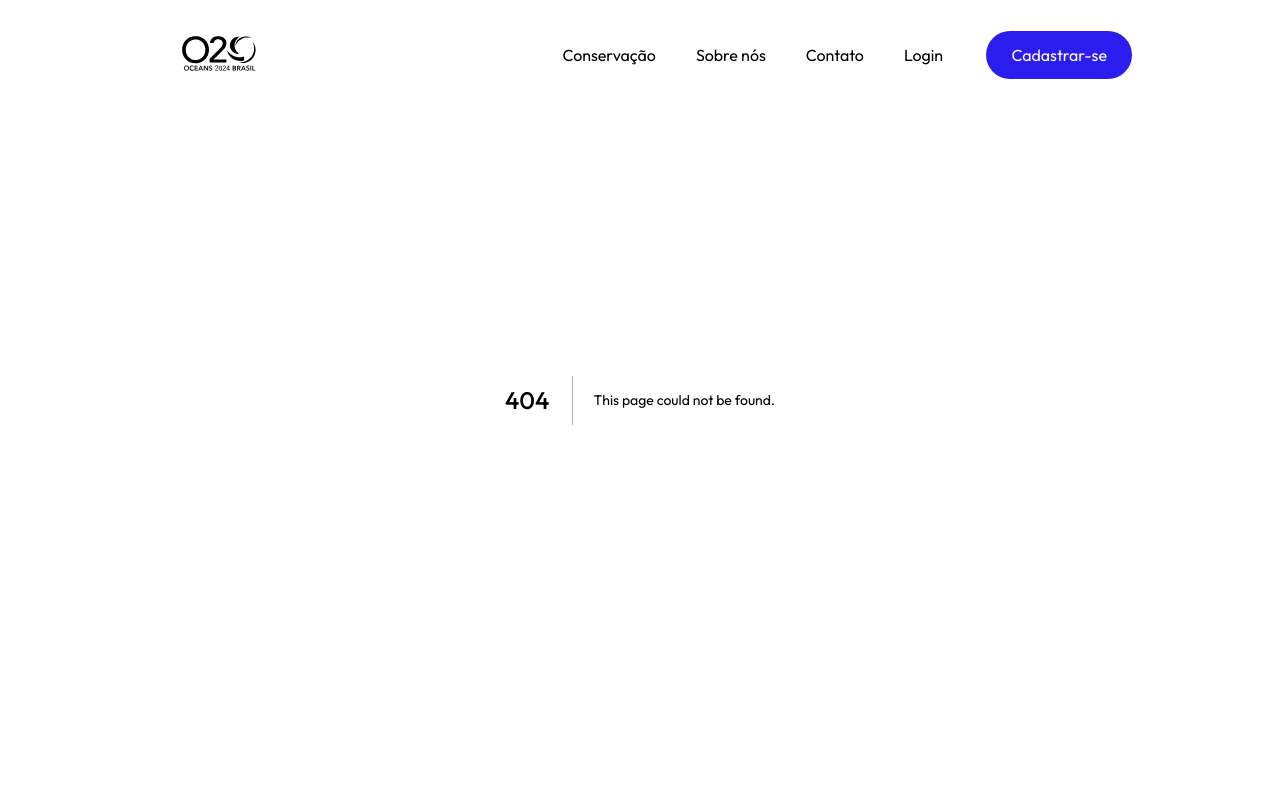
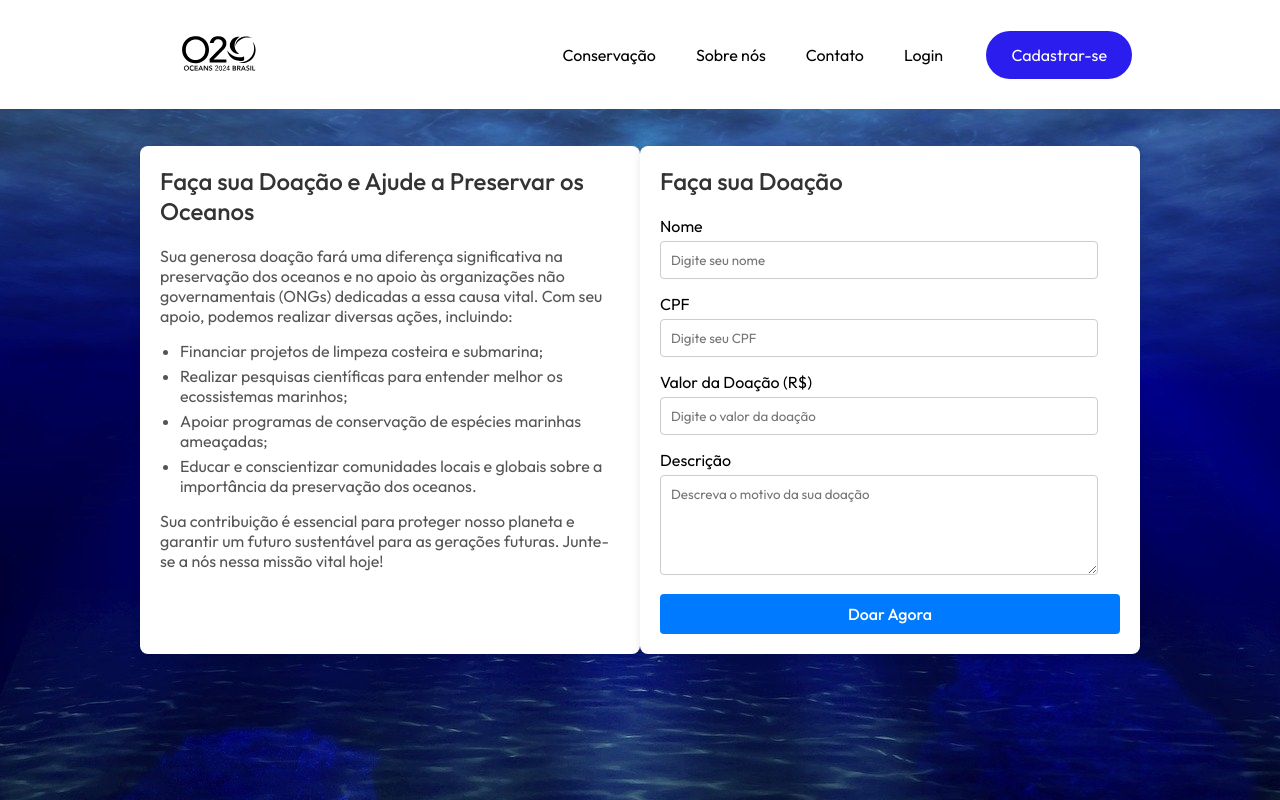
Before and after one commit to devtorugo/GS_OCEANS2024_WEB, a Next.js app: page /donation in a window 1280 px wide. Before the commit this address had no page. Built offline with nearby package versions, Linux system fonts and the light colour scheme.

Commit message:
Criando page de Doação(Donation)

```diff
--- a/src/app/animals/styles.css
+++ b/src/app/animals/styles.css
@@ -1,4 +1,3 @@
-/* styles.css */
 
 .animals-container {
     display: flex;
--- a/src/app/components/Donate/index.tsx
+++ b/src/app/components/Donate/index.tsx
@@ -1,5 +1,6 @@
 import React from 'react';
 import './styles.css';
+import Link from 'next/link';
 
 const Doacao = () => {
   return (
@@ -10,7 +11,7 @@ const Doacao = () => {
         <p className="doacao-text">
           Os oceanos são fundamentais para a vida na Terra. Eles regulam o clima, fornecem oxigênio, alimentação e são fonte de lazer e inspiração. Ajude as ONGs que trabalham incansavelmente para proteger nossos oceanos e a vida marinha.
         </p>
-        <button className="doacao-button">Fazer uma doação</button>
+        <Link href={'/donation'}><button className="doacao-button">Fazer uma doação</button></Link>
       </div>
     </div>
   );
--- /dev/null
+++ b/src/app/donation/page.tsx
@@ -0,0 +1,42 @@
+import React from 'react';
+import './styles.css';
+
+const DonationPage = () => {
+    return (
+        <div className='donation-page'>
+            <div className='donation-container'>
+                <div className='donation-description'>
+                    <h3>Faça sua Doação e Ajude a Preservar os Oceanos</h3>
+                    <p>Sua generosa doação fará uma diferença significativa na preservação dos oceanos e no apoio às organizações não governamentais (ONGs) dedicadas a essa causa vital. Com seu apoio, podemos realizar diversas ações, incluindo:</p>
+                    <ul>
+                        <li>Financiar projetos de limpeza costeira e submarina;</li>
+                        <li>Realizar pesquisas científicas para entender melhor os ecossistemas marinhos;</li>
+                        <li>Apoiar programas de conservação de espécies marinhas ameaçadas;</li>
+                        <li>Educar e conscientizar comunidades locais e globais sobre a importância da preservação dos oceanos.</li>
+                    </ul>
+                    <p>Sua contribuição é essencial para proteger nosso planeta e garantir um futuro sustentável para as gerações futuras. Junte-se a nós nessa missão vital hoje!</p>
+                </div>
+                <div className='donation-form'>
+                    <form>
+                        <h3>Faça sua Doação</h3>
+                        <label>Nome</label>
+                        <input type='text' name="name" placeholder='Digite seu nome' />
+
+                        <label>CPF</label>
+                        <input type='text' name="cpf" placeholder='Digite seu CPF' />
+
+                        <label>Valor da Doação (R$)</label>
+                        <input type='number' name="amount" placeholder='Digite o valor da doação' />
+
+                        <label>Descrição</label>
+                        <textarea name="description" placeholder='Descreva o motivo da sua doação'></textarea>
+
+                        <button type='submit' className='btn'>Doar Agora</button>
+                    </form>
+                </div>
+            </div>
+        </div>
+    );
+};
+
+export default DonationPage;
--- /dev/null
+++ b/src/app/donation/styles.css
@@ -0,0 +1,97 @@
+.donation-page {
+    margin: 0;
+    padding: 0;
+    width: 100%;
+    height: 100vh;
+    display: flex;
+    justify-content: center;
+    align-items: center;
+    background: url('/oceano2.jpg');
+    background-size: cover;
+}
+
+.donation-container {
+    display: flex;
+    max-width: 1000px;
+    margin: 20px;
+}
+
+.donation-description {
+    flex: 1;
+    padding: 20px;
+    background-color: #fff;
+    border-radius: 8px;
+    box-shadow: 0 4px 8px rgba(0, 0, 0, 0.1);
+}
+
+.donation-description h3 {
+    color: #333;
+    font-weight: 500;
+    font-size: 24px;
+    margin-bottom: 20px;
+}
+
+.donation-description p {
+    color: #555;
+    margin-bottom: 15px;
+}
+
+.donation-description ul {
+    margin-bottom: 15px;
+    padding-left: 20px;
+}
+
+.donation-description li {
+    list-style-type: disc;
+    color: #555;
+    margin-bottom: 5px;
+}
+
+.donation-form {
+    flex: 1;
+    padding: 20px;
+    background-color: #fff;
+    border-radius: 8px;
+    box-shadow: 0 4px 8px rgba(0, 0, 0, 0.1);
+}
+
+.donation-form h3 {
+    color: #333;
+    font-weight: 500;
+    font-size: 24px;
+    margin-bottom: 20px;
+}
+
+.donation-form label {
+    display: block;
+    margin-bottom: 5px;
+}
+
+.donation-form input,
+.donation-form textarea {
+    width: calc(100% - 22px);
+    padding: 10px;
+    margin-bottom: 15px;
+    border: 1px solid #ccc;
+    border-radius: 4px;
+}
+
+.donation-form textarea {
+    height: 100px;
+}
+
+.donation-form button {
+    width: 100%;
+    padding: 10px;
+    border: none;
+    background-color: #007bff;
+    color: #fff;
+    font-weight: 500;
+    border-radius: 4px;
+    cursor: pointer;
+    transition: background-color 0.3s ease;
+}
+
+.donation-form button:hover {
+    background-color: #2d8905;
+}
```
